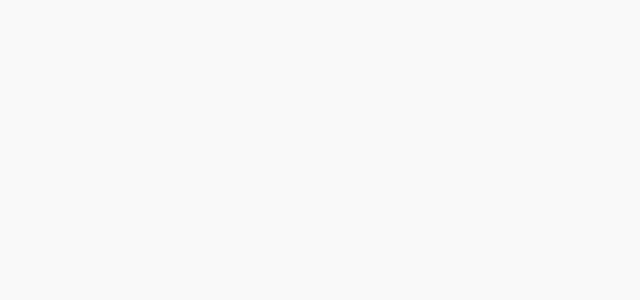
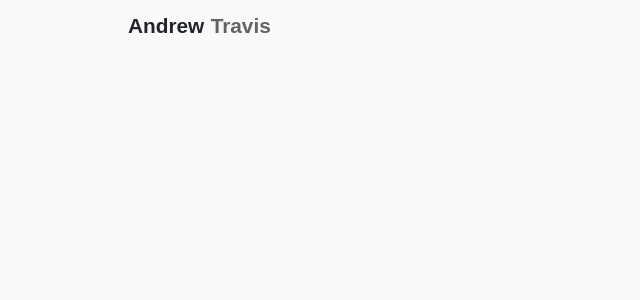
Before and after one commit to AndrewAttemptsCode/portfolio-client, a React (Vite) app: page / in a window 1280 px wide. Shown: the top 300 px of the page, without its empty margins (0-640 px from the left). Built offline with nearby package versions, Linux system fonts and the light colour scheme.

Commit message:
feat: add header logo component to the header

```diff
--- a/src/components/Header.jsx
+++ b/src/components/Header.jsx
@@ -2,6 +2,7 @@ import { useState } from "react";
 import styled from "styled-components";
 import BurgerMenu from "./BurgerMenu";
 import NavBar from "./NavBar";
+import HeaderLogo from "./HeaderLogo";
 
 const HeaderStyle = styled.header`
   padding: 1rem 0;
@@ -23,9 +24,9 @@ const Header = () => {
     <HeaderStyle>
       <ResponsiveContainer>
         <BurgerMenu menuOpen={isMenuOpen} setIsMenuOpen={setIsMenuOpen} />
+        <HeaderLogo />
         <NavBar menuOpen={isMenuOpen} closeMenu={() => setIsMenuOpen(false)} />
-        {/* logo
-        themetoggle */}
+        {/* themetoggle */}
       </ResponsiveContainer>
     </HeaderStyle>
   );
```
